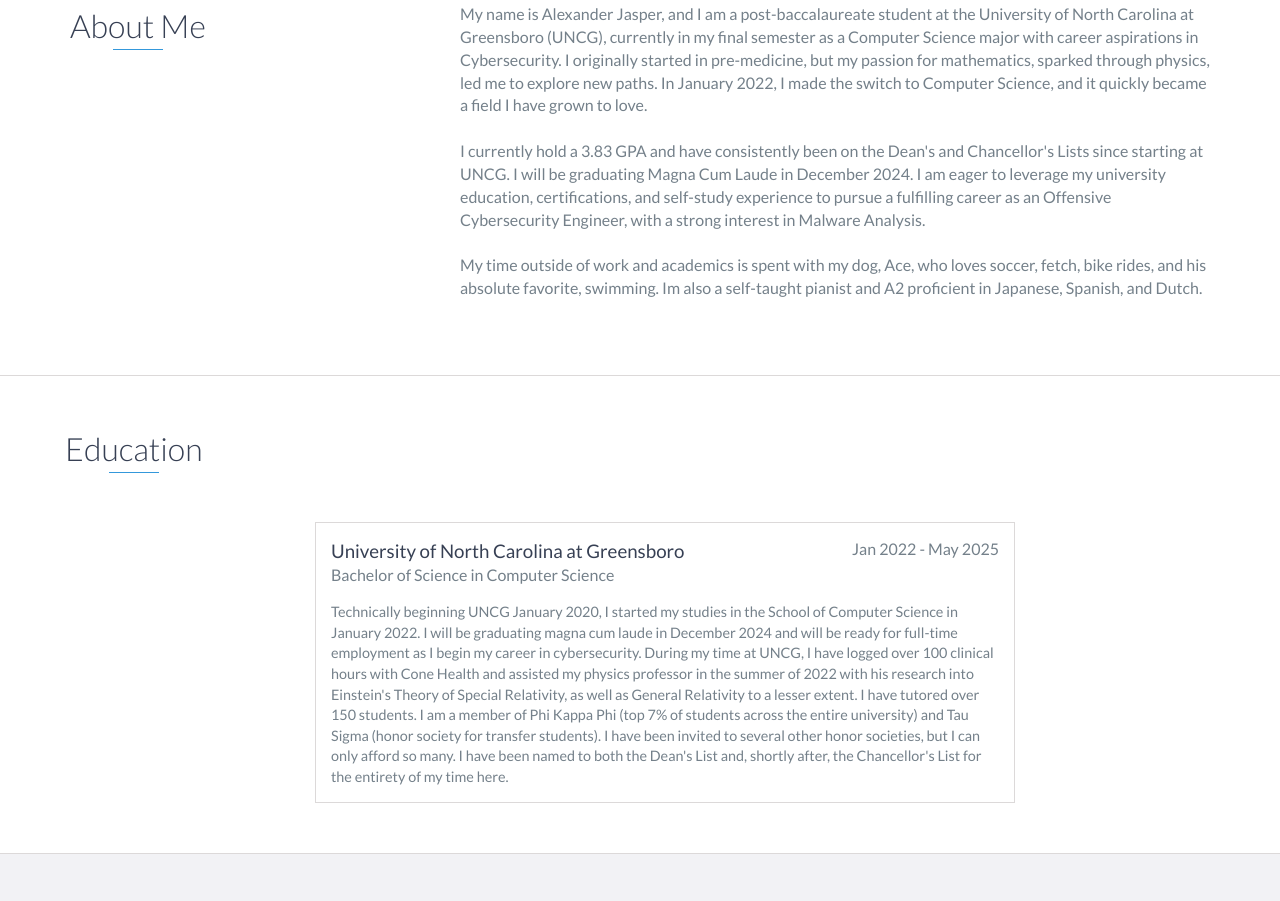
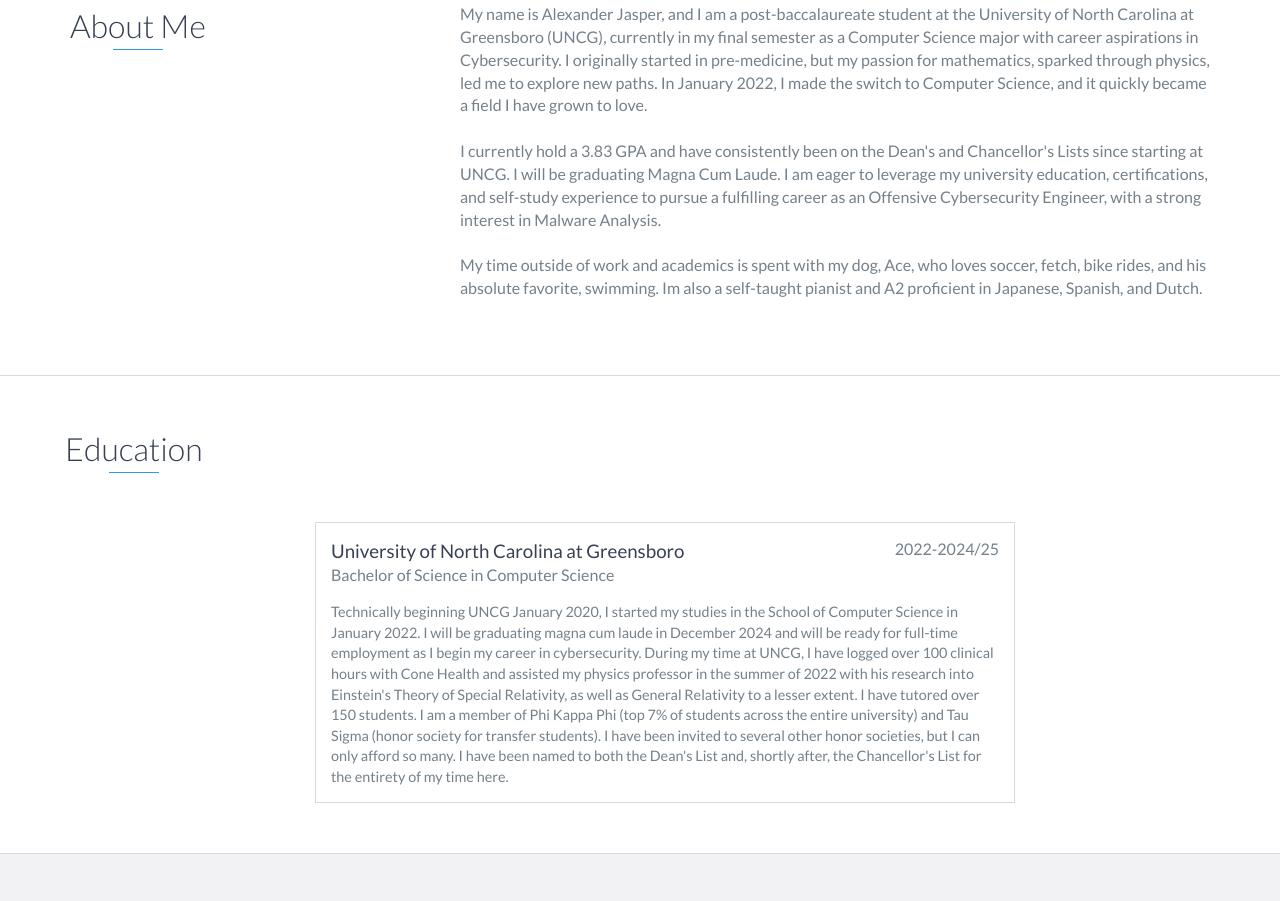
Before and after one commit to ajasp26/ajasp26.github.io, a website: page index.html in a window 1280 px wide. Shown: the part 872-1773 px from the top of the page. Drawn offline with nearby package versions, Linux system fonts and the light colour scheme.

Commit message:
Update index.html

```diff
--- a/index.html
+++ b/index.html
@@ -88,7 +88,7 @@
             <p>
               I currently hold a 3.83 GPA and have consistently been on the
               Dean's and Chancellor's Lists since starting at UNCG. I will be
-              graduating Magna Cum Laude in December 2024. I am eager to
+              graduating Magna Cum Laude. I am eager to
               leverage my university education, certifications, and self-study
               experience to pursue a fulfilling career as an Offensive
               Cybersecurity Engineer, with a strong interest in Malware
@@ -111,7 +111,7 @@
       <h2 class="heading">Education</h2>
       <div class="education-block">
         <h3>University of North Carolina at Greensboro</h3>
-        <span class="education-date">Jan 2022 - May 2025</span>
+        <span class="education-date">2022-2024/25</span>
         <h4>Bachelor of Science in Computer Science</h4>
         <p>
           Technically beginning UNCG January 2020, I started my studies in the
```
